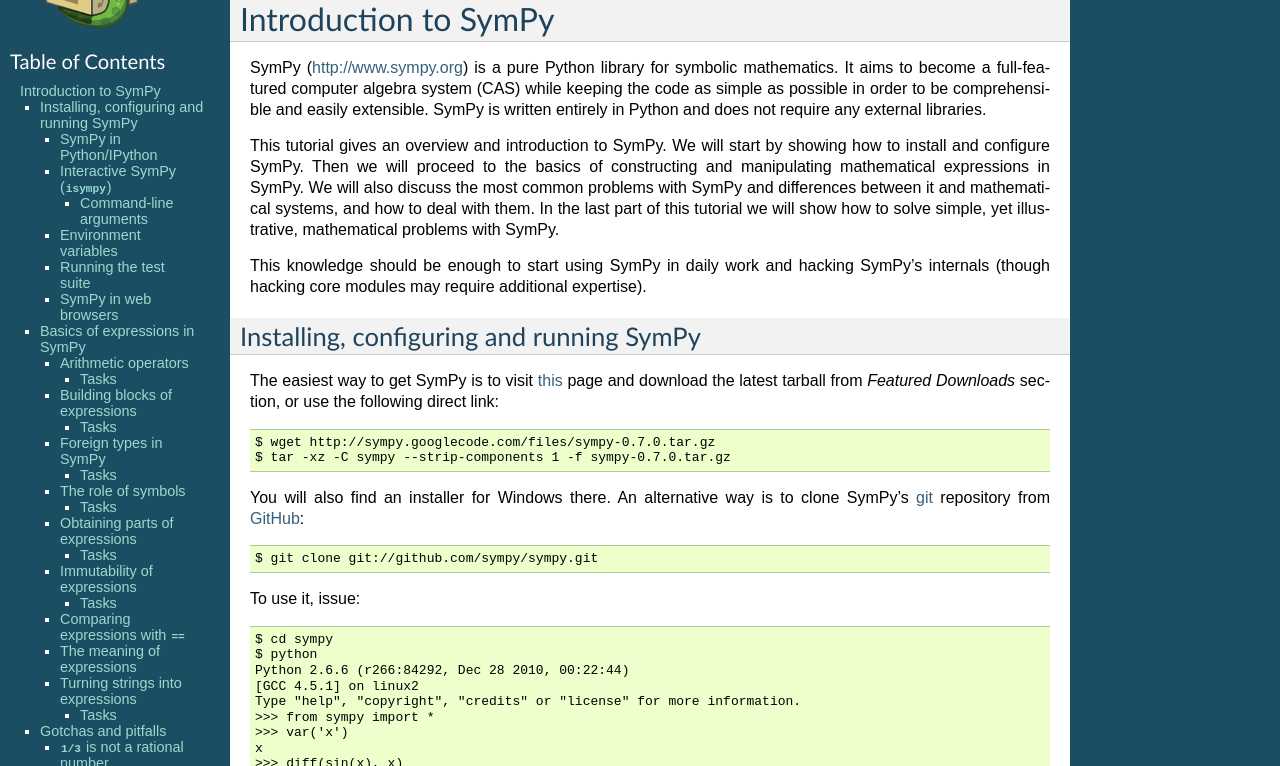
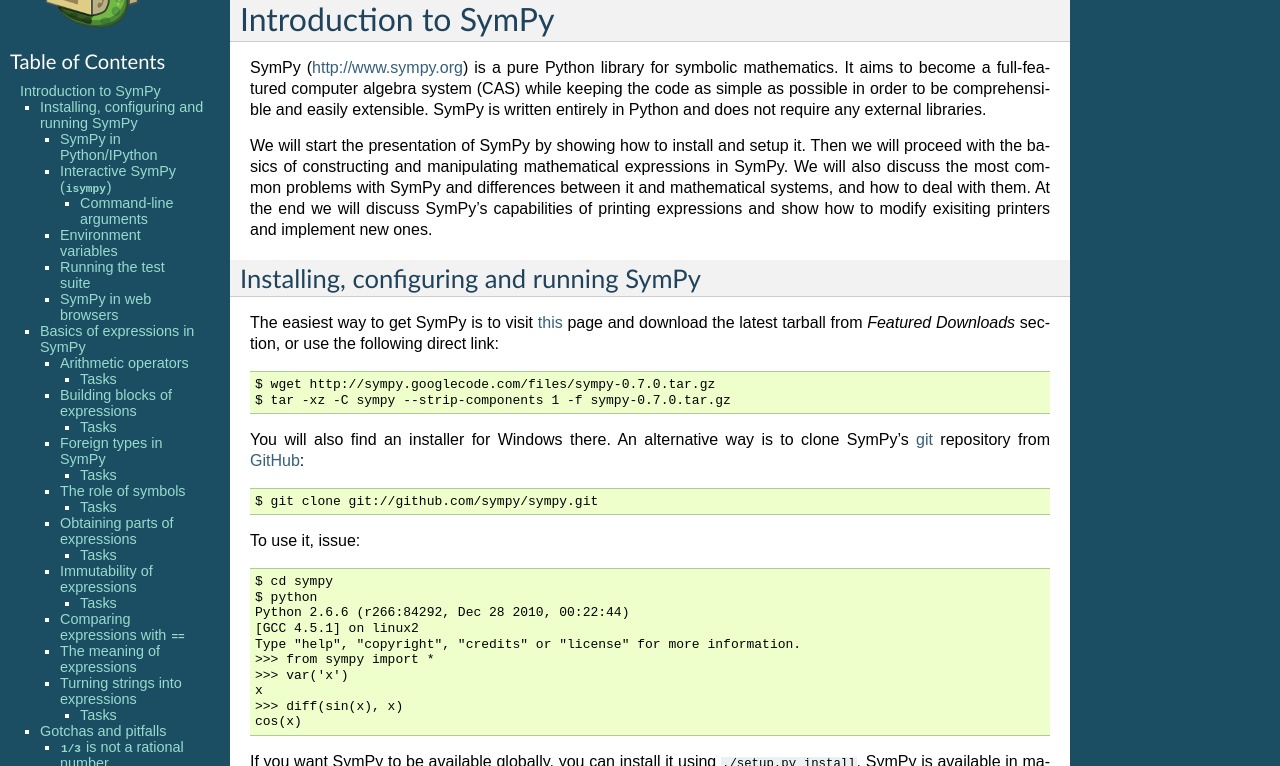
Before and after one commit to sympy/scipy-2016-tutorial, a Sphinx documentation site: the page built from source/introduction.rst, in a window 1280 px wide and 900 px high, cut to the strip 134-900 px from the top of the window. Built offline with Sphinx 7.4.7, drawn with Linux system fonts in a browser that asks for light colours.

Commit message:
Reworded introductions to each section

```diff
--- a/source/introduction.rst
+++ b/source/introduction.rst
@@ -10,16 +10,12 @@ It aims to become a full-featured computer algebra system (CAS) while keeping th
 code as simple as possible in order to be comprehensible and easily extensible.
 SymPy is written entirely in Python and does not require any external libraries.
 
-This tutorial gives an overview and introduction to SymPy. We will start by
-showing how to install and configure SymPy. Then we will proceed to the basics
-of constructing and manipulating mathematical expressions in SymPy. We will
-also discuss the most common problems with SymPy and differences between it
-and mathematical systems, and how to deal with them. In the last part of this
-tutorial we will show how to solve simple, yet illustrative, mathematical
-problems with SymPy.
-
-This knowledge should be enough to start using SymPy in daily work and hacking
-SymPy's internals (though hacking core modules may require additional expertise).
+We will start the presentation of SymPy by showing how to install and setup it.
+Then we will proceed with the basics of constructing and manipulating mathematical
+expressions in SymPy. We will also discuss the most common problems with SymPy and
+differences between it and mathematical systems, and how to deal with them. At the
+end we will discuss SymPy's capabilities of printing expressions and show how to
+modify exisiting printers and implement new ones.
 
 Installing, configuring and running SymPy
 =========================================
```
Also changed, not shown: source/index.rst (+14 -0 lines), source/mathematics.rst (+4 -5 lines).
